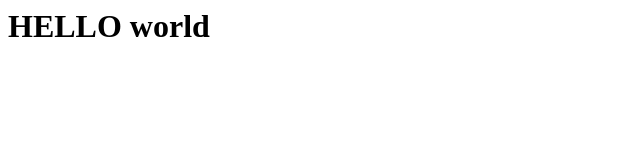
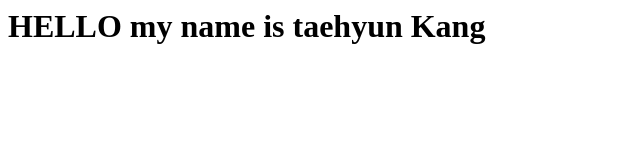
Before and after one commit to spellvia2/kang, a plain HTML site: page index.html in a window 1280 px wide. Shown: the whole page, without its empty margins (0-640 px from the left). Drawn offline with Linux system fonts and the light colour scheme.

Commit message:
Update index.html

```diff
--- a/index.html
+++ b/index.html
@@ -1 +1 @@
-<h1> HELLO world <h1>
+<h1> HELLO my name is taehyun Kang <h1>
```
